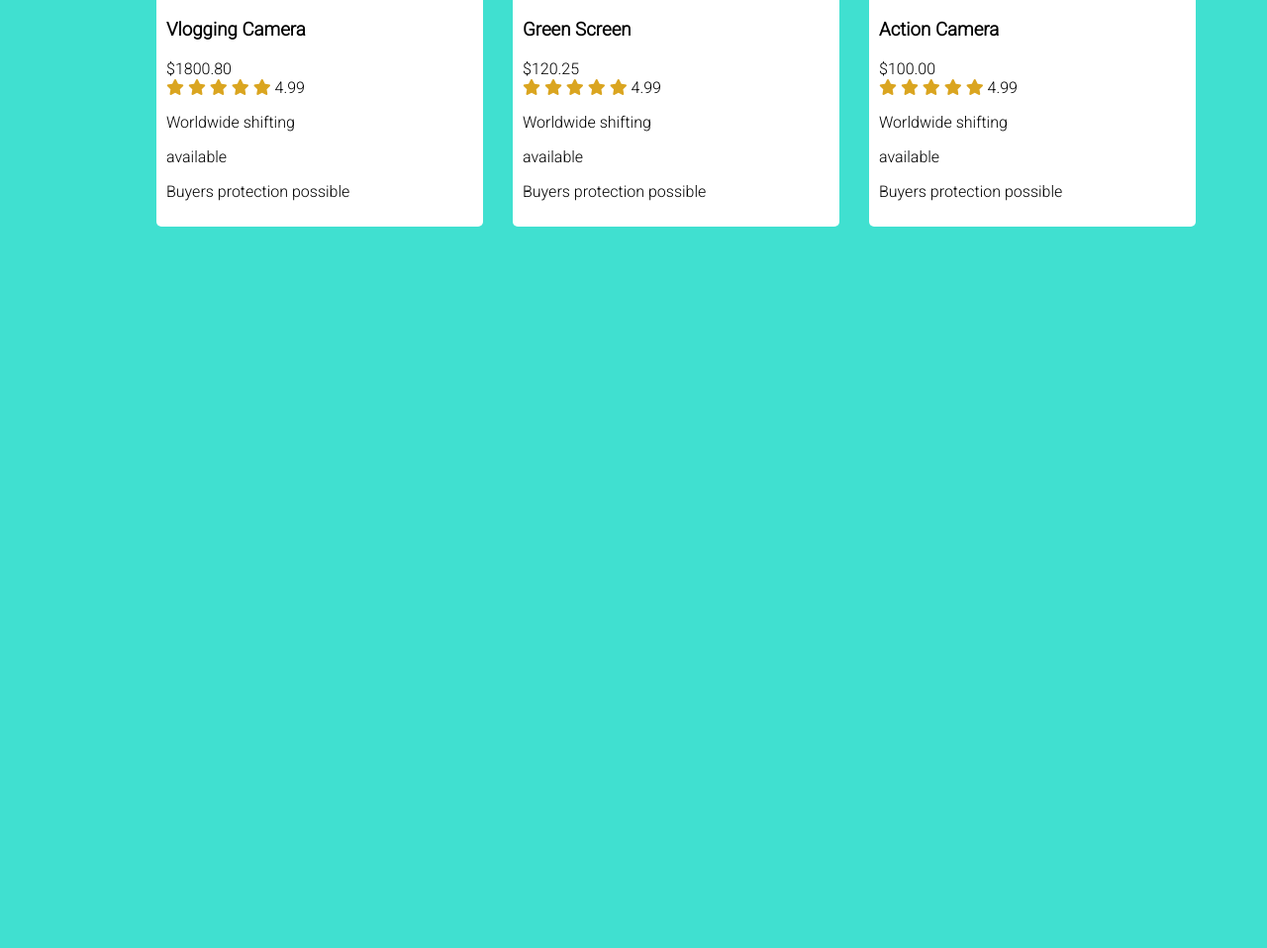
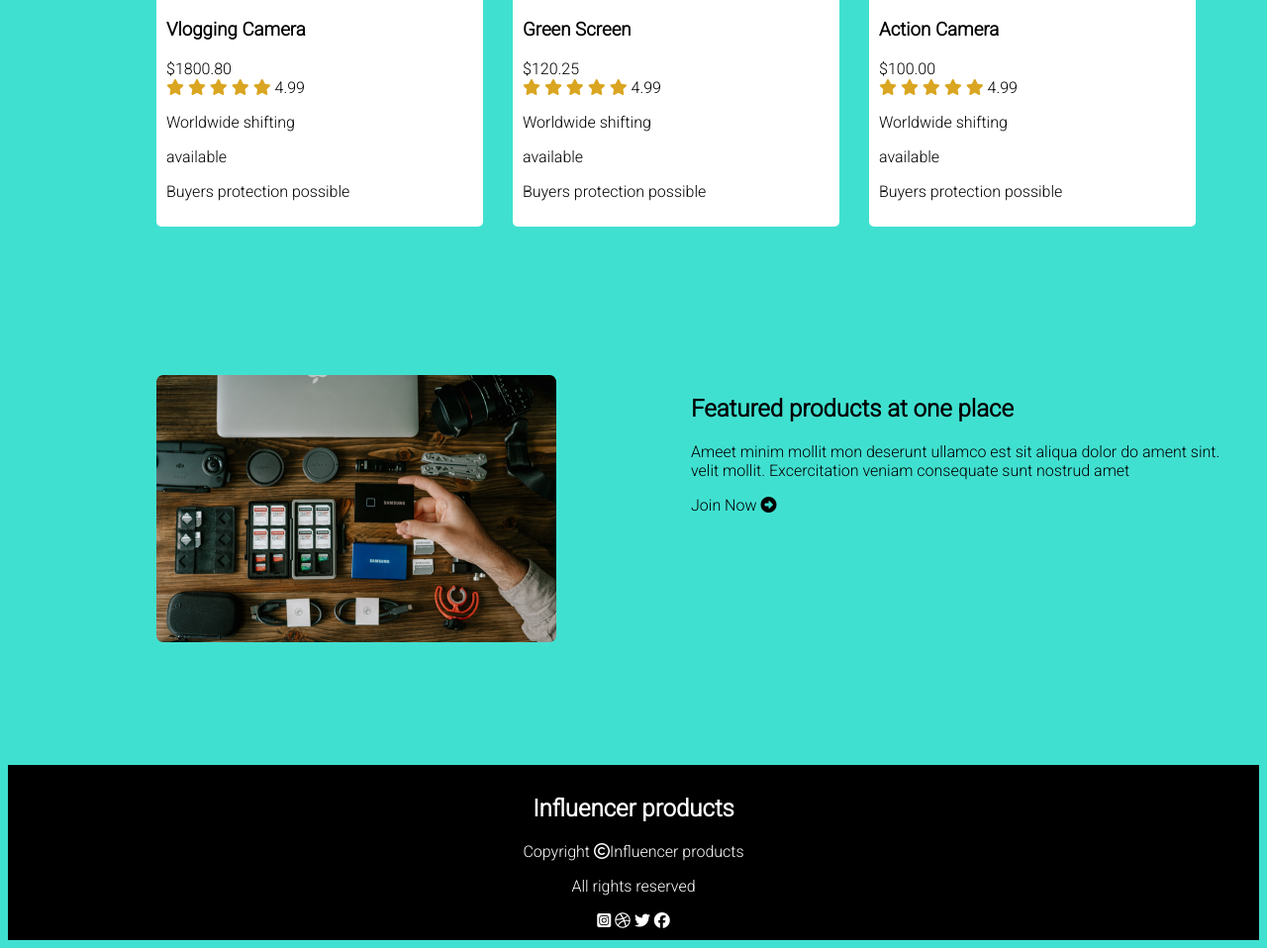
Before and after one commit to saifdesh/influencer-gear-main, a plain HTML site: page index.html in a window 1280 px wide. Shown: the part 1973-2931 px from the top of the page at 99% size. Before the commit the page ends 2210 px from the top, so only its background shows below. Drawn offline with Linux system fonts and the light colour scheme.

Commit message:
adding footer

```diff
--- a/index.html
+++ b/index.html
@@ -386,7 +386,39 @@
 
             </section>
         </section>
+
+        <section class="bonus">
+            <div>
+                <img src="images/gear.png" alt="">
+            </div>
+            <div>
+                <h1>Featured products at one place</h1>
+                <p>Ameet minim mollit mon deserunt ullamco est sit aliqua dolor do ament sint. velit mollit.
+                    Excercitation
+                    veniam consequate sunt nostrud amet</p>
+                <a> Join Now <i class="fas fa-arrow-alt-circle-right"></i></a>
+            </div>
+
+
+
+        </section>
+
     </main>
+
+
+    <footer>
+        <h2>Influencer products</h2>
+        <span>Copyright <span><i class="far fa-copyright"></i></span>Influencer products</span>
+        <p>All rights reserved</p>
+        <span><i class="fab fa-instagram-square"></i></span>
+        <span><i class="fab fa-dribbble"></i></span>
+        <span><i class="fab fa-twitter"></i></span>
+        <span><i class="fab fa-facebook"></i></span>
+
+
+    </footer>
+
+
 
 
 
--- a/style.css
+++ b/style.css
@@ -103,3 +103,24 @@ nav li a{
     background-color:white;
     width: 310px;
 }
+
+
+.bonus{
+    display: grid;
+    grid-template-columns: repeat(2, 1fr);
+    margin-top: 150px;
+
+
+
+
+}
+
+/* ------------footer--------------- */
+footer{
+    background-color: black;
+    color: white;
+    text-align: center;
+    padding-top: 10px;
+    padding-bottom: 10px;
+    margin-top: 120px;
+}
```
